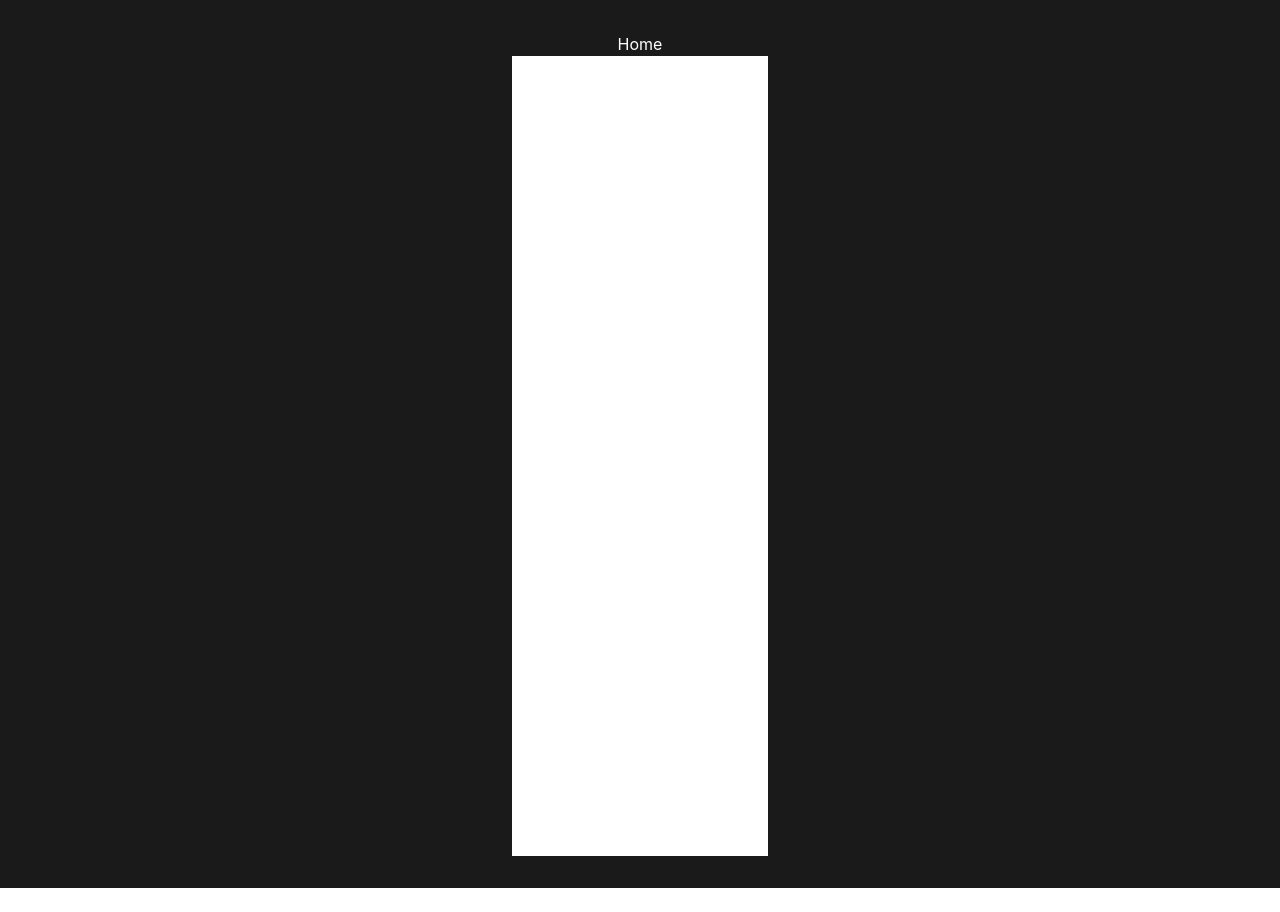
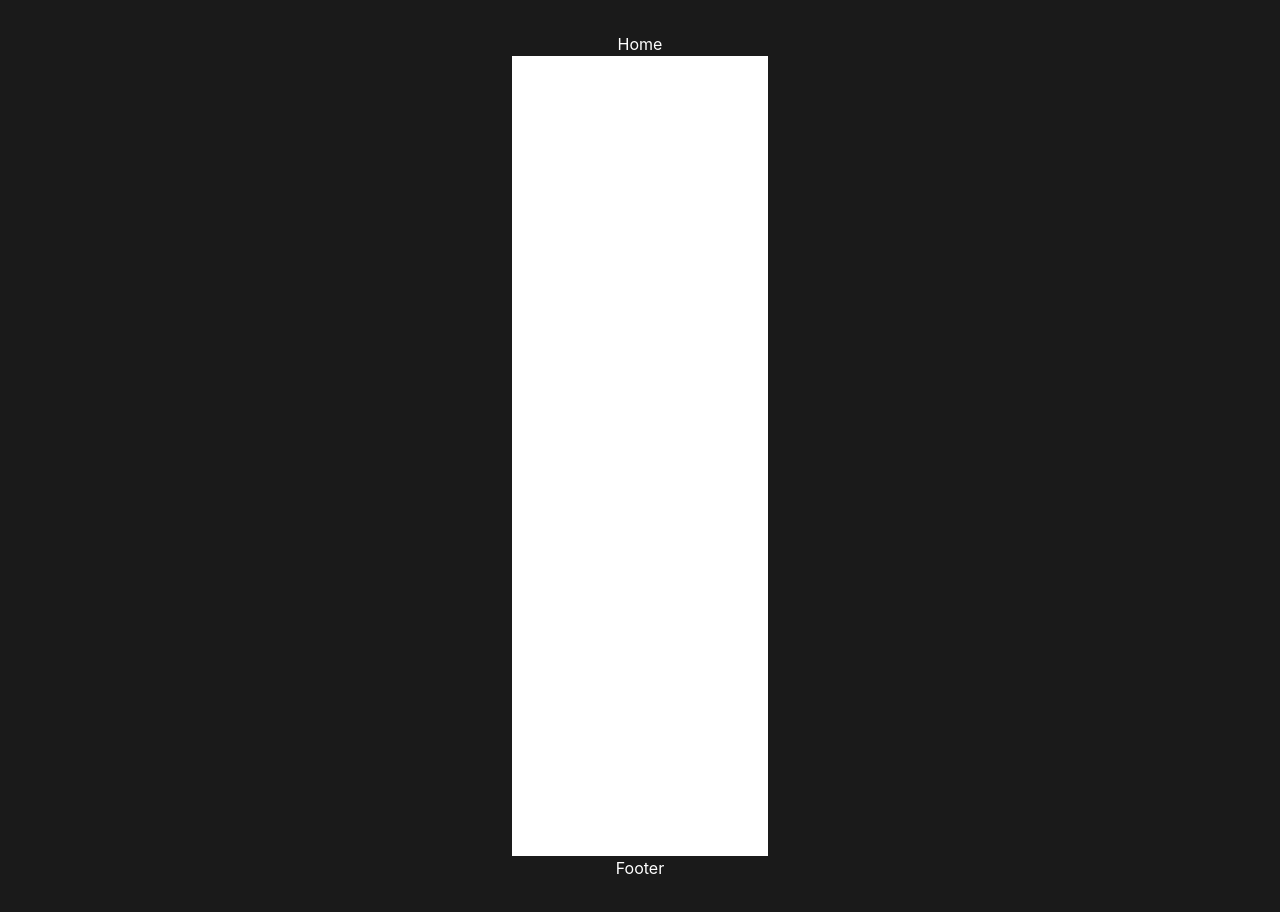
Before and after one commit to Alcyone47/Demo1, a React (Vite) app in the folder proffernet/: page / in a window 1280 px wide. Before the commit the page ends 888 px from the top, so only its background shows below. Built offline with nearby package versions, Linux system fonts and the light colour scheme.

Commit message:
added footer to home page

```diff
--- a/proffernet/src/pages/Home.jsx
+++ b/proffernet/src/pages/Home.jsx
@@ -2,6 +2,7 @@ import React from 'react'
 import { useNavigate } from 'react-router-dom'
 import '../CSS/Home.css'
 import Navbar from '../components/Navbar/Navbar'
+import Footer from '../components/Footer/Footer'
 
 const Home = () => {
     const navigate = useNavigate();
@@ -9,6 +10,7 @@ const Home = () => {
         <div>
             Home
             <Navbar/>
+            <Footer/>
         </div>
     )
 }
```
